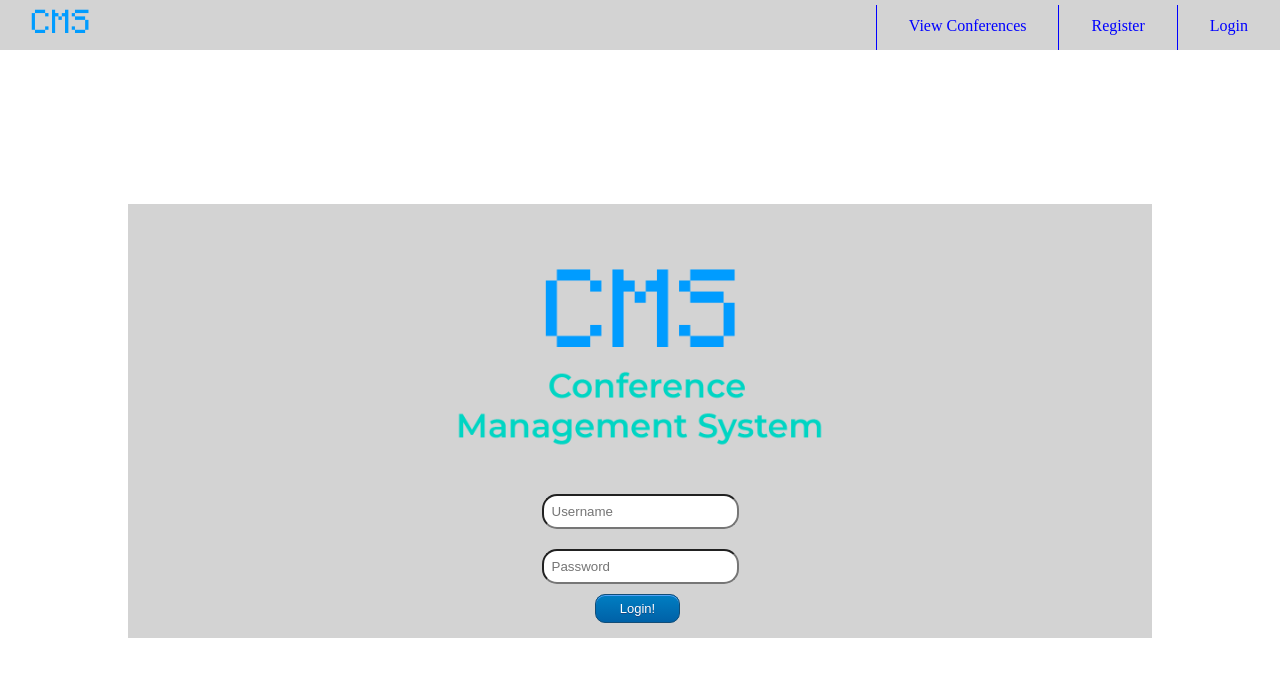
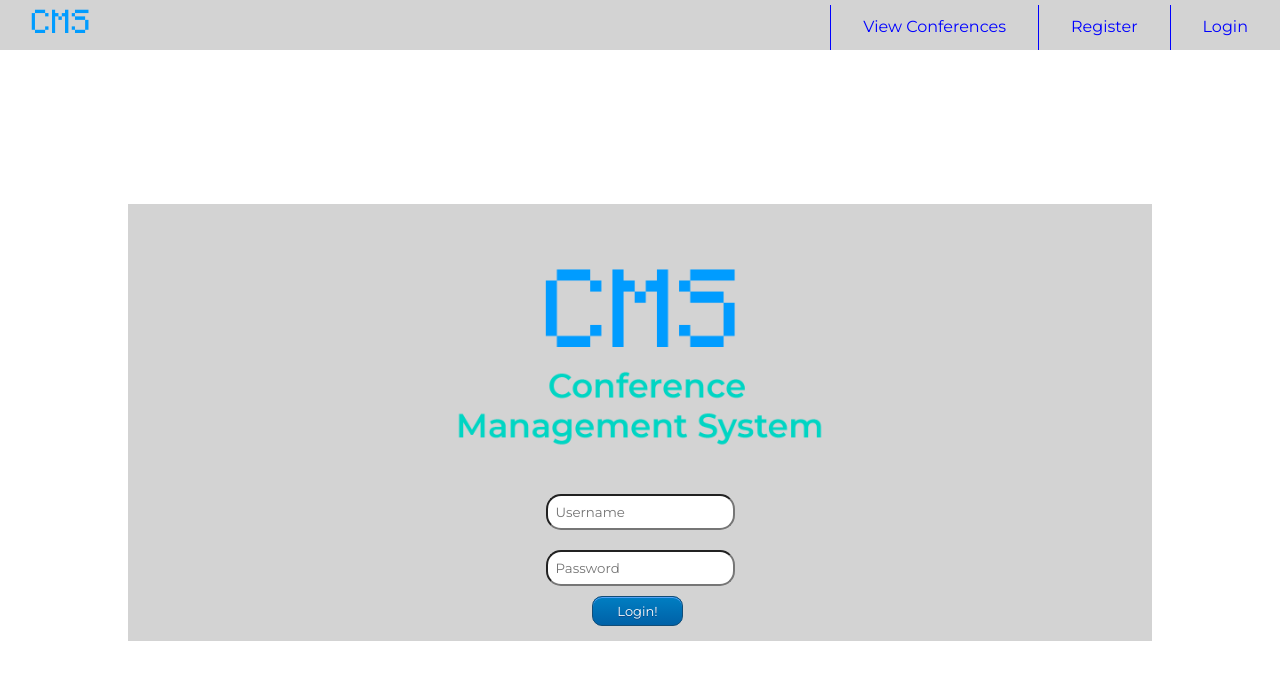
Before and after one commit to condoran/Ciobanii-si-Oile, an Angular app in the folder ConferenceManagement/web/src/main/frontend/front/: page /login-page in a window 1280 px wide. Shown: the top 680 px of the page. Built offline with nearby package versions, Linux system fonts and the light colour scheme.

Commit message:
font change

```diff
--- a/ConferenceManagement/web/src/main/frontend/front/src/app/proposal-list/proposal-list.component.css
+++ b/ConferenceManagement/web/src/main/frontend/front/src/app/proposal-list/proposal-list.component.css
@@ -2,34 +2,3 @@
   width: 75%;
   margin-right: auto;
 }
-
-
-:root {
-  --primary: #555BFF;
-  --secondary: #22D2A0;
-  --background: white;
-  --green: #1FC11B;
-  --yellow: #FFD913;
-  --orange: #FF9C55;
-  --red: #FF5555;
-}
-
-
-.proposal
-{
-  background-color: var(--background);
-  display: block;
-  width: 300px;
-  min-height: 90px;
-  border: 3px solid var(--primary);
-  padding: 15px;
-  margin: calc(50vh - 30px) auto 0 auto;
-  box-shadow: 10px -10px 0 -3px var(--background), 10px -10px var(--green),
-  20px -20px 0 -3px var(--background), 20px -20px var(--yellow),
-  30px -30px 0 -3px var(--background), 30px -30px var(--orange),
-  40px -40px 0 -3px var(--background), 40px -40px var(--red);
-  transition: box-shadow 1s, top 1s, left 1s;
-  position: relative;
-  top: 0;
-  left: 0;
-}
--- a/ConferenceManagement/web/src/main/frontend/front/src/index.html
+++ b/ConferenceManagement/web/src/main/frontend/front/src/index.html
@@ -6,6 +6,7 @@
   <base href="/">
   <meta name="viewport" content="width=device-width, initial-scale=1">
   <link rel="icon" type="image/x-icon" href="favicon.ico">
+  <link href="https://fonts.googleapis.com/css2?family=Montserrat&display=swap" rel="stylesheet">
 </head>
 <body>
   <app-root></app-root>
--- a/ConferenceManagement/web/src/main/frontend/front/src/styles.css
+++ b/ConferenceManagement/web/src/main/frontend/front/src/styles.css
@@ -1,6 +1,10 @@
 /* You can add global styles to this file, and also import other style files */
 body{
   margin:0px;
+}
+
+* {
+  font-family: 'Montserrat', sans-serif;
 }
 
 button {
```
